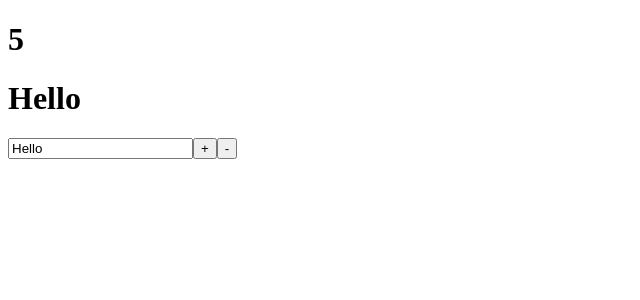
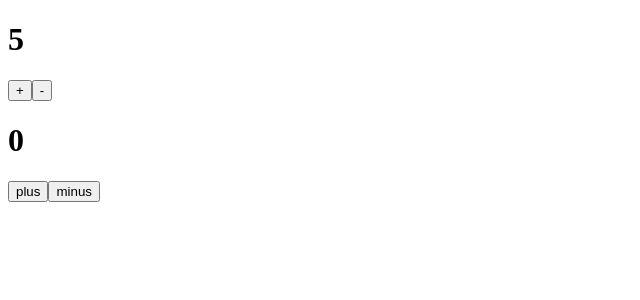
Before and after one commit to amirganizhev/React-documentation, a React (Create React App) app: page / in a window 1280 px wide. Shown: the top 300 px of the page, without its empty margins (0-640 px from the left). Built offline with nearby package versions, Linux system fonts and the light colour scheme.

Commit message:
функциональные и классовые компоненты

```diff
--- a/src/App.js
+++ b/src/App.js
@@ -1,29 +1,13 @@
 import React, {useState} from 'react';
+import Counter from './components/Counter';
+import ClassCounter from './components/ClassCounter';
 
 function App() {
 
-  const [counter, setCounter] = useState(5)
-  const [value, setValue] = useState('Hello')
-
-  function plus() {
-    setCounter(counter + 1)
-  }
-
-  function minus() {
-    setCounter(counter - 1)
-  }
-
   return (
     <div className="App">
-      <h1>{counter}</h1>
-      <h1>{value}</h1>
-      <input
-        type="text"
-        value={value}
-        onChange={event => setValue(event.target.value)}
-      />
-      <button onClick={plus}>+</button>
-      <button onClick={minus}>-</button>
+      <Counter />
+      <ClassCounter />
     </div>
   );
 
--- /dev/null
+++ b/src/components/ClassCounter.jsx
@@ -0,0 +1,34 @@
+import React from 'react';
+
+class ClassCounter extends React.Component {
+
+  constructor(props) {
+    super(props);
+    this.state = {
+      count: 0
+    }
+    this.plus = this.plus.bind(this);
+    this.minus = this.minus.bind(this);
+  }
+
+  plus() {
+    this.setState({count: this.state.count + 1})
+  }
+
+  minus() {
+    this.setState({count: this.state.count - 1})
+  }
+
+  render() {
+    return (
+      <div>
+        <h1>{this.state.count}</h1>
+        <button onClick={this.plus}>plus</button>
+        <button onClick={this.minus}>minus</button>
+      </div>
+    )
+  }
+
+}
+
+export default ClassCounter;
--- /dev/null
+++ b/src/components/Counter.jsx
@@ -0,0 +1,25 @@
+import React, {useState} from 'react';
+
+function Counter() {
+
+  const [count, setCount] = useState(5)
+
+  function plus() {
+    setCount(count + 1)
+  }
+
+  function minus() {
+    setCount(count - 1)
+  }
+
+  return (
+    <div>
+      <h1>{count}</h1>
+      <button onClick={plus}>+</button>
+      <button onClick={minus}>-</button>
+    </div>
+  );
+
+}
+
+export default Counter;
```
Also changed, not shown: 1 other file (tests, documents, lock files or other folders).
